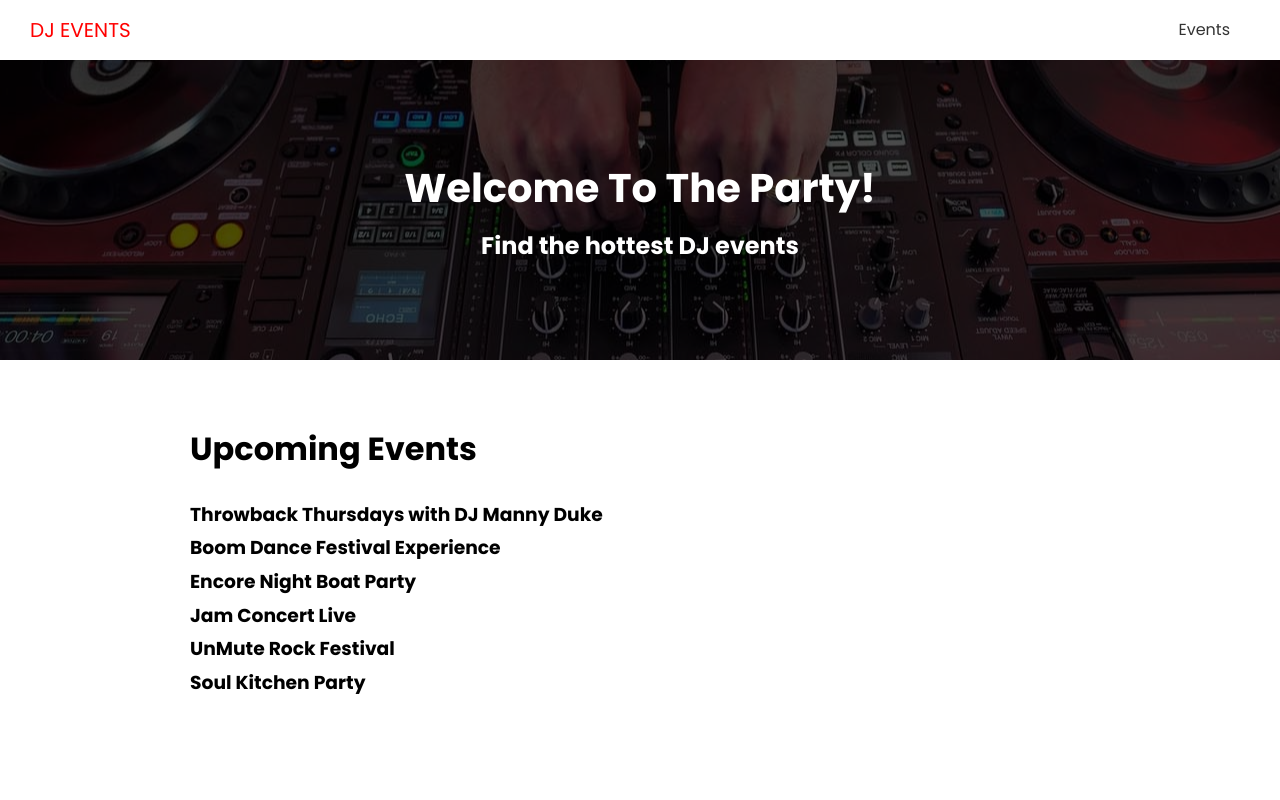
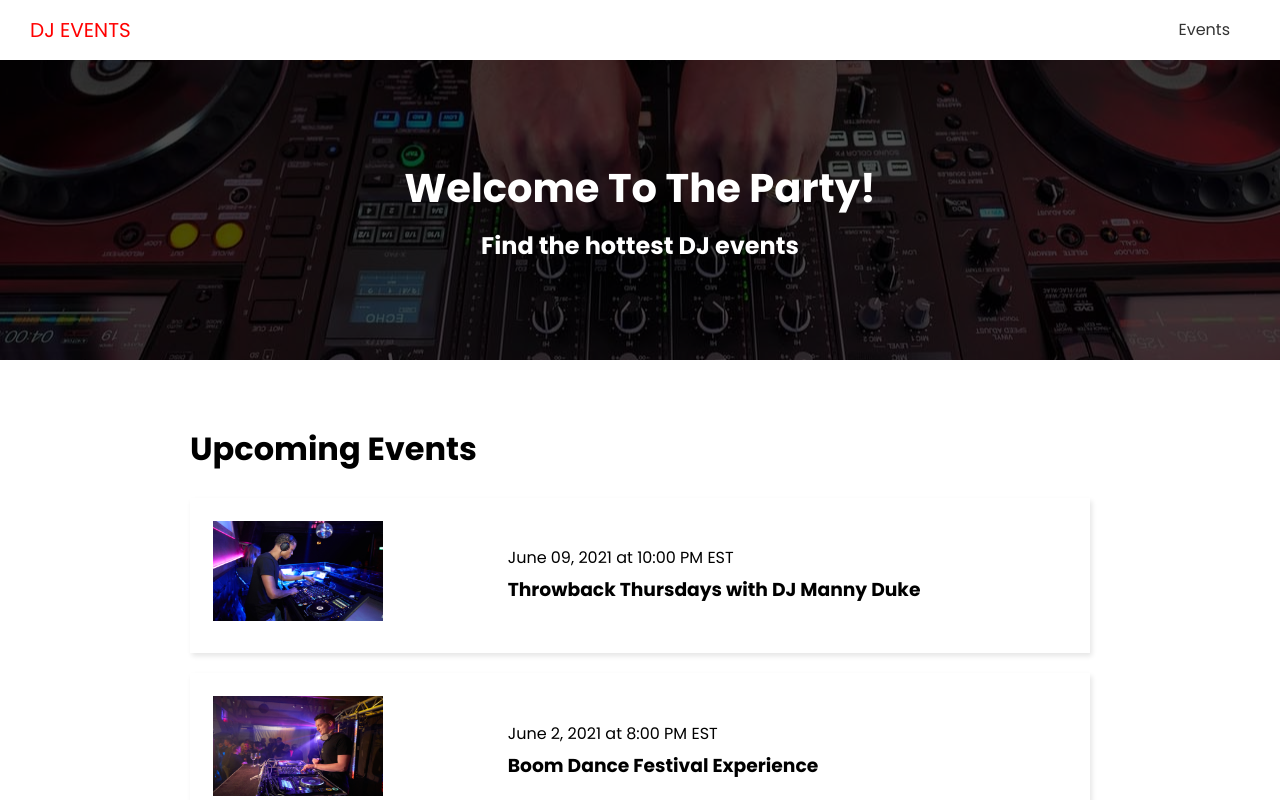
Before and after one commit to gazjosef/DJ-Events-Front-End, a Next.js app: page / in a window 1280 px wide. Shown: the top 800 px of the page. Built offline with nearby package versions, Linux system fonts and the light colour scheme; no server answers.

Commit message:
Displaying Events

```diff
--- /dev/null
+++ b/components/EventItem.js
@@ -0,0 +1,24 @@
+import Link from "next/link";
+import Image from "next/image";
+import styles from "@/styles/EventItem.module.css";
+
+export default function EventItem({ evt }) {
+  return (
+    <div className={styles.event}>
+      <div className={styles.img}>
+        <Image
+          src={evt.image ? evt.image : "/images/event-default.png"}
+          width={170}
+          height={100}
+        />
+      </div>
+
+      <div className={styles.info}>
+        <span>
+          {evt.date} at {evt.time}
+        </span>
+        <h3>{evt.name}</h3>
+      </div>
+    </div>
+  );
+}
--- a/pages/index.js
+++ b/pages/index.js
@@ -1,4 +1,5 @@
 import Layout from "@/components/Layout";
+import EventItem from "@/components/EventItem";
 import { API_URL } from "@/config/index";
 
 export default function HomePage({ events }) {
@@ -8,7 +9,7 @@ export default function HomePage({ events }) {
       {events.length === 0 && <h3>No events to show</h3>}
 
       {events.map((evt) => (
-        <h3 key={evt.id}>{evt.name}</h3>
+        <EventItem key={evt.id} evt={evt} />
       ))}
     </Layout>
   );
--- /dev/null
+++ b/styles/EventItem.module.css
@@ -0,0 +1,28 @@
+.event {
+  display: flex;
+  justify-content: space-between;
+  align-items: center;
+  margin: 20px 0;
+  padding: 13px;
+  box-shadow: 2px 3px 5px rgba(0, 0, 0, 0.1);
+}
+
+.img {
+  flex: 1;
+  margin: 10px;
+}
+
+.info {
+  flex: 2;
+}
+
+@media (max-width: 600px) {
+  .event {
+    flex-direction: column;
+    text-align: center;
+  }
+
+  .info {
+    margin-bottom: 20px;
+  }
+}
```
